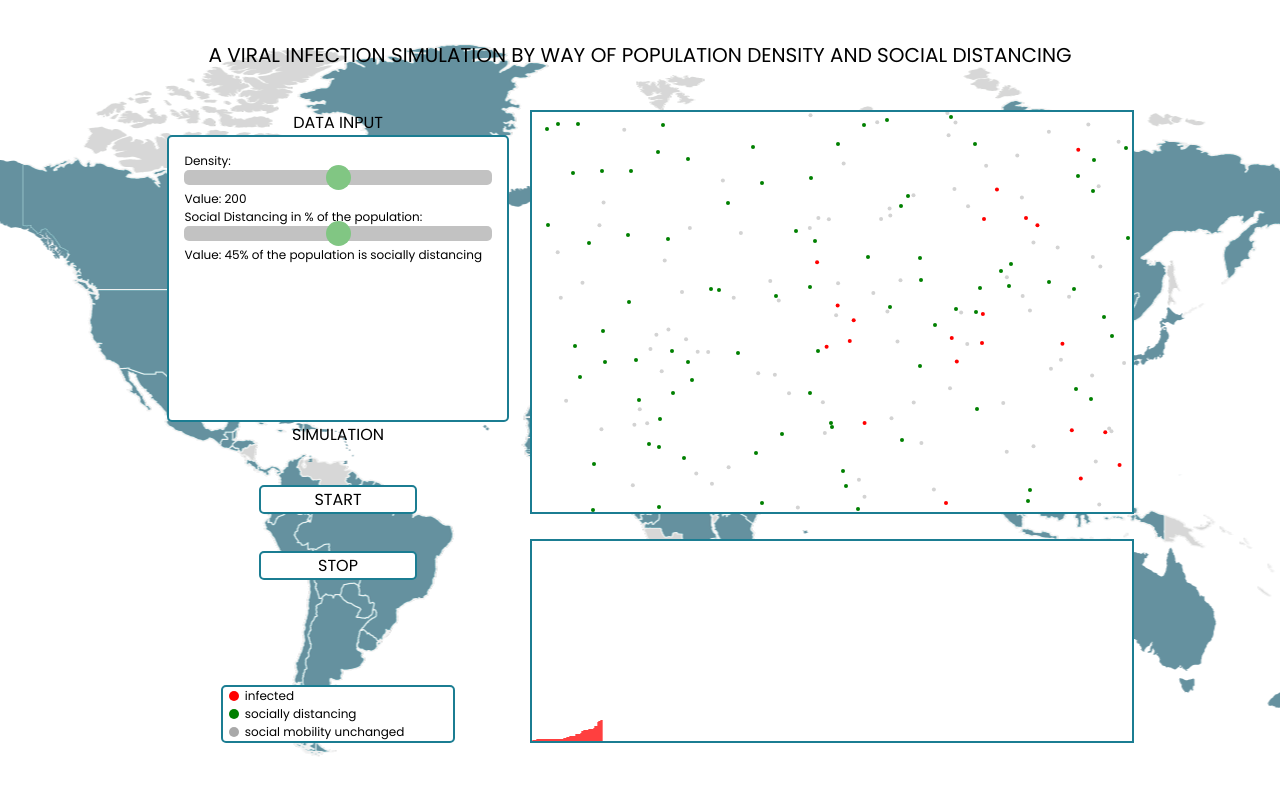
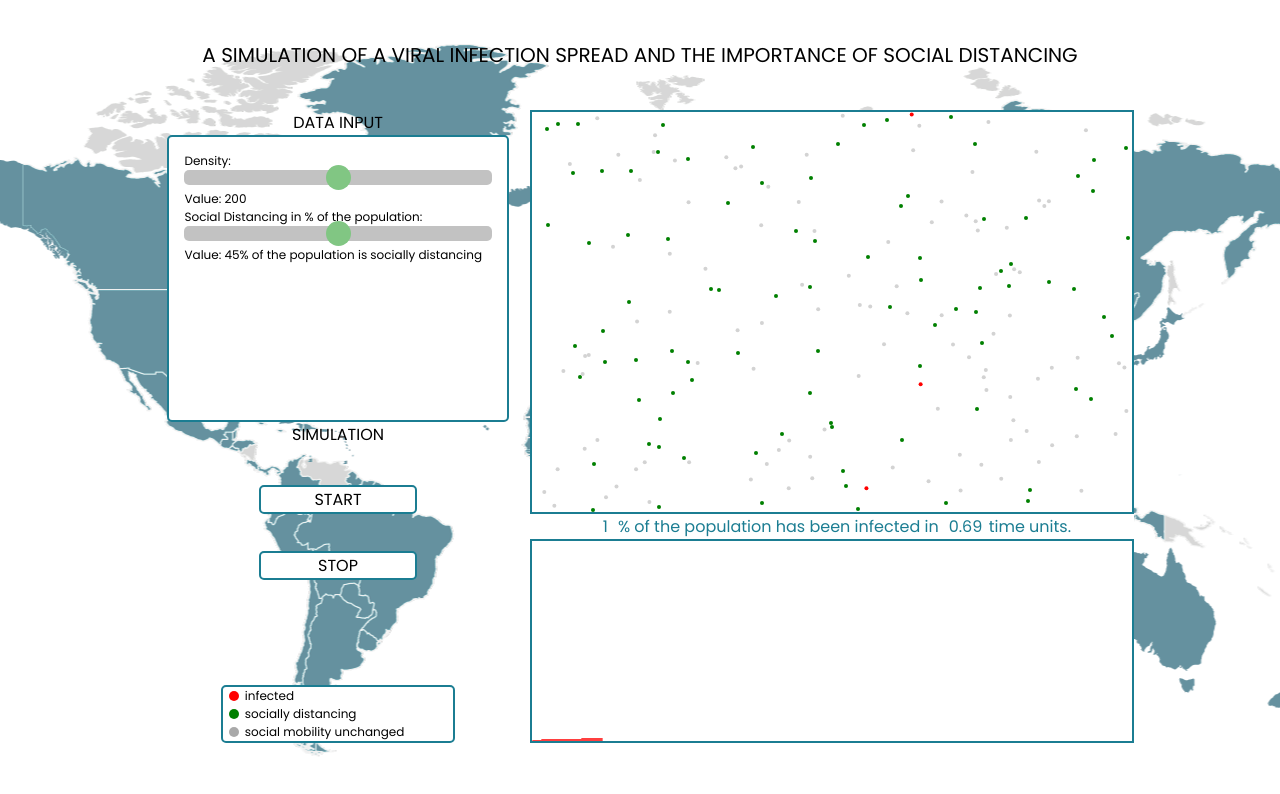
Before and after one commit to Arno-co/C19_simulation, a website built with webpack: page index.html in a window 1280 px wide. Both pictures are taken after a click on the button "START". Built offline with nearby package versions, Linux system fonts and the light colour scheme.

Commit message:
Add Text and values

```diff
--- a/index.html
+++ b/index.html
@@ -11,7 +11,7 @@
     <script type="application/javascript" src="./dist/main.js"></script>
 </head>
 <body>
-    <h1>A VIRAL INFECTION SIMULATION BY WAY OF POPULATION DENSITY AND SOCIAL DISTANCING</h1>
+    <h1>A SIMULATION OF A VIRAL INFECTION SPREAD AND THE IMPORTANCE OF SOCIAL DISTANCING</h1>
     <!-- <img src="./images/outbreak-coronavirus-world.png" alt=""> -->
     <div class="main">
         <div class='data-input'>
@@ -47,7 +47,9 @@
         </div>
         <div class="canvas-container">
             <canvas id="simulation-canvas"></canvas>
-            <div id='infection-rate'></div>
+            <div class='infection-rate-container'>
+                <div id='infection-rate'></div>% of the population has been infected in <div id='infection-time'></div> time units.
+            </div>
             <canvas id="graph-canvas"></canvas>
             <!-- <canvas id="simulation-canvas"></canvas> -->
             <!-- <p>infected: <span id="infected-number"></span></p> -->
--- a/src/graph.js
+++ b/src/graph.js
@@ -10,6 +10,7 @@ export default class Graph {
         this.columns = [];
         this.graphInterval = null;
         this.simulation = simulation;
+        this.timeUnits = 0;
         this.populationInfected = this.simulation.populationInfected
         this.draw(ctx);
 
@@ -46,8 +47,17 @@ export default class Graph {
         this.draw(this.ctx)
     }
 
+    updateInfectionRate() {
+        let infectionRate = document.getElementById('infection-rate');
+        infectionRate.innerHTML = Math.floor(this.simulation.infectionNumber / this.simulation.density * 100)
+        let infectionTime = document.getElementById('infection-time');
+        infectionTime.innerHTML = this.timeUnits / 100
+    }
+
     step() {
         this.addColumn();
+        this.updateInfectionRate();
+        this.timeUnits += 1;
     }
 
 }
--- a/src/person.js
+++ b/src/person.js
@@ -4,7 +4,7 @@ import { Util } from './util';
 export const DEFAULTS = {
     RADIUS: 2,
     COLOR: "lightgray",
-    SPEED: 4,
+    SPEED: 2,
     MASS: 1
 }
 
```
Also changed, not shown: dist/bundle.js, dist/index.css. Lines whose indentation alone changed are shown as unchanged.
